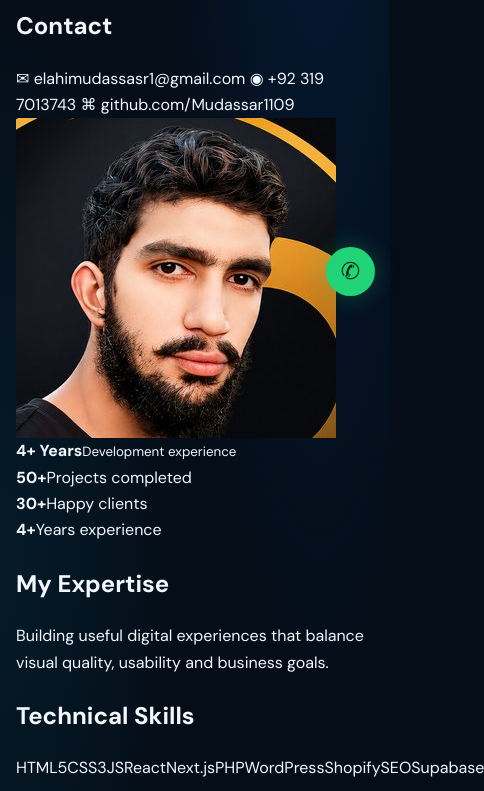
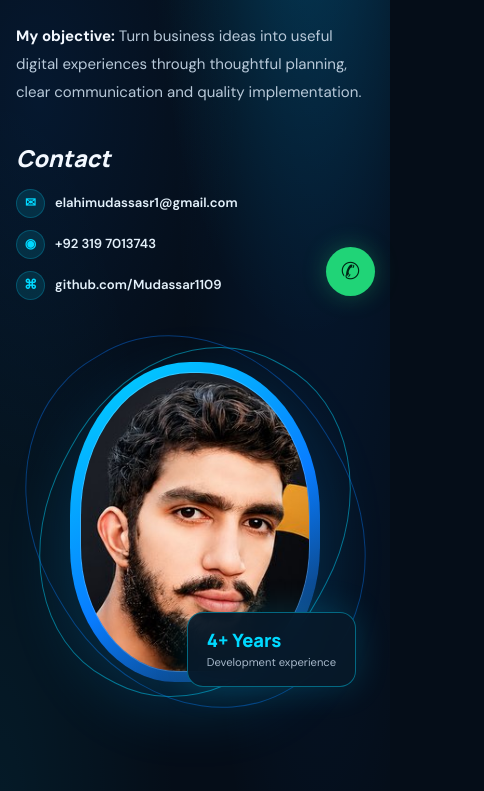
Before and after one commit to Mudassar1109/portfolio-Linkdit, a plain HTML site: page about.html in a window 390 px wide. Shown: the part 533-1324 px from the top of the page, 484 px wide, since content can reach past the window. Drawn offline with Linux system fonts and the light colour scheme.

Commit message:
Add responsive branded About page styling

```diff
--- a/assets/css/style.css
+++ b/assets/css/style.css
@@ -176,3 +176,50 @@
 .testimonial-slider{scroll-snap-type:x mandatory}
 @media(max-width:760px){.testimonial-track{gap:13px}}
 @media(prefers-reduced-motion:reduce){.testimonial-slider{scroll-behavior:auto!important}}
+
+/* About page — cyan M~M brand adaptation of the supplied profile layout */
+.about-page{overflow:hidden}
+.about-intro{position:relative;padding:92px 0 105px;min-height:610px}
+.about-intro:before{content:"";position:absolute;inset:0;background:radial-gradient(ellipse at 78% 28%,rgba(0,217,255,.16),transparent 36%),radial-gradient(ellipse at 10% 45%,rgba(8,124,255,.1),transparent 40%);pointer-events:none}
+.about-intro-inner{position:relative;display:grid;grid-template-columns:1.08fr .92fr;align-items:center;gap:65px}
+.about-title-ribbon{width:min(100%,520px);margin-left:-24px;padding:13px 30px 14px 24px;border-radius:0 70px 70px 0;background:linear-gradient(100deg,#087cff,#00d9ff 72%,rgba(0,217,255,.2));box-shadow:0 10px 38px rgba(0,190,255,.24);color:#00111d;font:800 clamp(2rem,4vw,3rem)/1.1 Manrope,sans-serif;letter-spacing:-.055em}
+.about-greeting{margin:35px 0 3px;color:var(--cyan);font-weight:700;font-size:.9rem}
+.about-intro h1{font:800 clamp(2.25rem,4.3vw,4rem)/1.08 Manrope,sans-serif;letter-spacing:-.065em;margin:0 0 10px}
+.about-intro h1 span{color:var(--cyan)}
+.about-role{color:#d9e9f5;font-weight:700;margin:0 0 22px}
+.about-role i{color:var(--cyan);font-style:normal;padding:0 5px}
+.about-description,.about-objective{max-width:610px;color:#b8c9d9;font-size:.94rem;line-height:1.85}
+.about-objective{margin-top:17px}
+.about-objective strong{color:#f3f8ff}
+.about-contact{margin-top:35px}
+.about-contact h2{font:800 1.45rem Manrope,sans-serif;font-style:italic;margin:0 0 15px}
+.about-contact a{display:inline-flex;align-items:center;gap:10px;margin:0 20px 12px 0;color:#e4f1fb;font-size:.82rem;font-weight:600}
+.about-contact a span{width:29px;height:29px;display:grid;place-items:center;border-radius:50%;background:rgba(0,217,255,.13);color:var(--cyan);border:1px solid rgba(0,217,255,.22)}
+.about-portrait-wrap{position:relative;min-height:430px;display:grid;place-items:center}
+.about-portrait{position:relative;z-index:2;width:min(100%,340px);height:420px;padding:10px;border-radius:48% 48% 42% 42%;background:linear-gradient(145deg,#00d9ff,#087cff 55%,#10243a);box-shadow:0 24px 65px rgba(0,170,255,.2)}
+.about-portrait img{width:100%;height:100%;object-fit:cover;object-position:center top;border-radius:inherit;border:1px solid rgba(255,255,255,.2)}
+.about-orbit{position:absolute;border:1px solid rgba(0,217,255,.48);border-radius:48%;transform:rotate(28deg)}
+.about-orbit-one{width:390px;height:480px}
+.about-orbit-two{width:440px;height:520px;transform:rotate(-31deg);border-color:rgba(8,124,255,.4)}
+.about-float-card{position:absolute;z-index:3;right:-8px;bottom:35px;padding:14px 19px;border:1px solid rgba(0,217,255,.42);border-radius:16px;background:rgba(7,25,42,.92);backdrop-filter:blur(15px);box-shadow:var(--glow)}
+.about-float-card strong,.about-float-card small{display:block}
+.about-float-card strong{font:800 1.15rem Manrope;color:var(--cyan)}
+.about-float-card small{font-size:.7rem;color:var(--muted)}
+.about-details-section{padding:35px 0 100px}
+.about-stats-row{display:grid;grid-template-columns:repeat(3,1fr);gap:20px;margin:0 0 25px}
+.about-stats-row>div{padding:19px 24px;border:1px solid rgba(0,217,255,.25);border-radius:18px;background:linear-gradient(130deg,rgba(0,217,255,.1),rgba(8,124,255,.06))}
+.about-stats-row strong{display:block;color:var(--cyan);font:800 2rem Manrope}
+.about-stats-row span{color:#c1d1df;font-size:.8rem}
+.about-details-panel{position:relative;display:grid;grid-template-columns:1fr 1fr;gap:50px 65px;padding:65px clamp(25px,7vw,90px);border:1px solid rgba(0,217,255,.45);border-radius:34px 120px 34px 120px;background:radial-gradient(ellipse at 10% 0,rgba(0,217,255,.23),transparent 45%),linear-gradient(135deg,#0b4770,#087cff 55%,#06305a);box-shadow:0 20px 70px rgba(0,120,255,.2),inset 0 1px rgba(255,255,255,.17)}
+.about-detail-block h2{margin:0 0 14px;color:#f4fbff;font:800 1.45rem Manrope,sans-serif;font-style:italic;letter-spacing:-.04em}
+.about-detail-block h2:not(:first-child){margin-top:32px}
+.about-detail-block p,.about-detail-block li{color:#e2f3ff;font-size:.84rem;line-height:1.8}
+.about-detail-block p{margin:0}
+.about-detail-block ul{margin:0;padding-left:19px}
+.about-skill-icons{display:flex;flex-wrap:wrap;gap:9px}
+.about-skill-icons span{min-width:52px;padding:9px 12px;border:1px solid rgba(255,255,255,.28);border-radius:11px;background:rgba(2,22,43,.28);color:white;font-size:.74rem;font-weight:800;text-align:center;box-shadow:0 5px 12px rgba(0,0,0,.12)}
+.about-cta-block{grid-column:1/-1;padding-top:28px;border-top:1px solid rgba(255,255,255,.22)}
+.about-cta-block p{margin-bottom:20px}
+.about-cta-block .btn{background:#e9fbff;color:#06304b;border-color:#fff;box-shadow:0 8px 22px rgba(0,0,0,.16)}
+@media(max-width:800px){.about-intro{padding:65px 0 70px}.about-intro-inner{grid-template-columns:1fr;gap:30px}.about-portrait-wrap{min-height:390px}.about-portrait{width:275px;height:350px}.about-orbit-one{width:320px;height:390px}.about-orbit-two{width:350px;height:420px}.about-float-card{right:5%;bottom:15px}.about-details-panel{gap:35px 28px;padding:42px 30px;border-radius:28px 75px 28px 75px}}
+@media(max-width:560px){.about-title-ribbon{margin-left:-24px;padding-left:24px}.about-contact a{display:flex;width:100%}.about-stats-row{gap:9px}.about-stats-row>div{padding:14px 10px}.about-stats-row strong{font-size:1.55rem}.about-stats-row span{font-size:.68rem}.about-details-panel{grid-template-columns:1fr;padding:34px 23px;border-radius:25px 55px 25px 55px}.about-cta-block{grid-column:auto}.about-portrait-wrap{min-height:360px}.about-portrait{width:250px;height:320px}.about-orbit-one{width:290px;height:360px}.about-orbit-two{width:315px;height:385px}}
```
